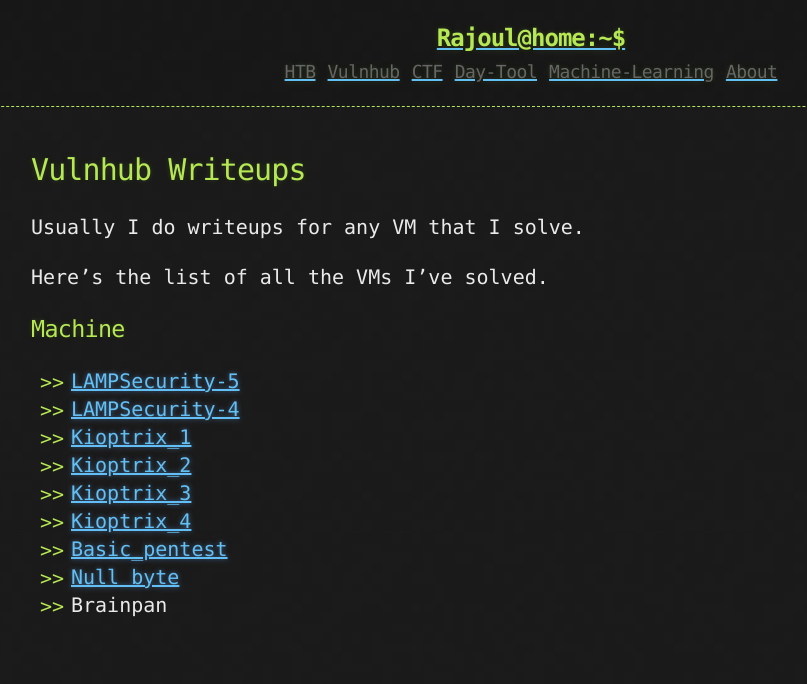
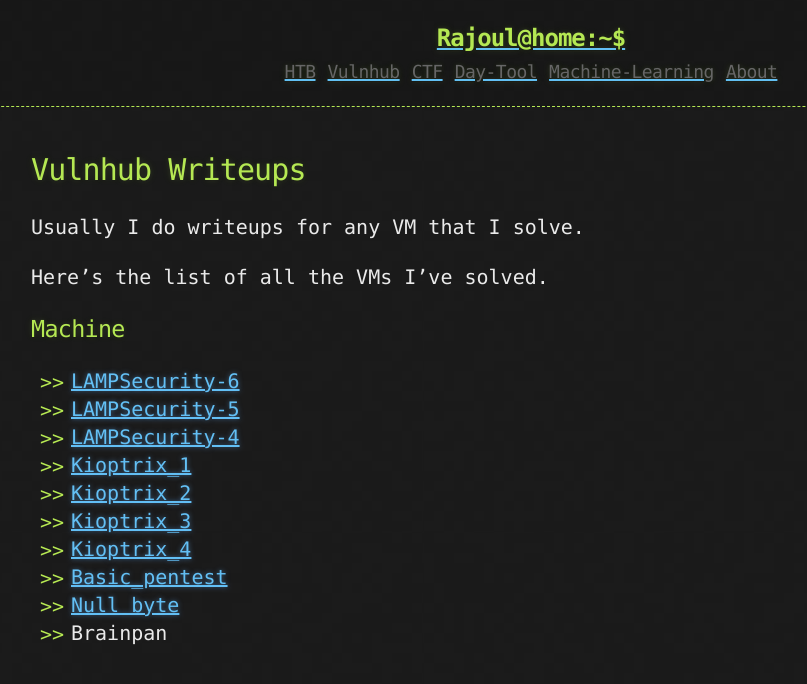
Before and after one commit to rajoul/rajoul.github.io, a Jekyll site: the page built from vulnhub.md, in a window 1280 px wide. Shown: the top 684 px of the page, without its empty margins (109-916 px from the left). Built offline with Jekyll 4.4.1, drawn with Linux system fonts in a browser that asks for light colours.

Commit message:
Update vulnhub.md

```diff
--- a/vulnhub.md
+++ b/vulnhub.md
@@ -10,6 +10,7 @@
 Here's the list of all the VMs I've solved.
 
 # Machine
+* [LAMPSecurity-6](https://rajoul.github.io/my_write_up/LAMPSecurity-6)
 * [LAMPSecurity-5](https://rajoul.github.io/my_write_up/LAMPSecurity-5)
 * [LAMPSecurity-4](https://rajoul.github.io/my_write_up/LAMPSecurity-4)
 * [Kioptrix_1](https://rajoul.github.io/my_write_up/Kioptrix_1)
```
